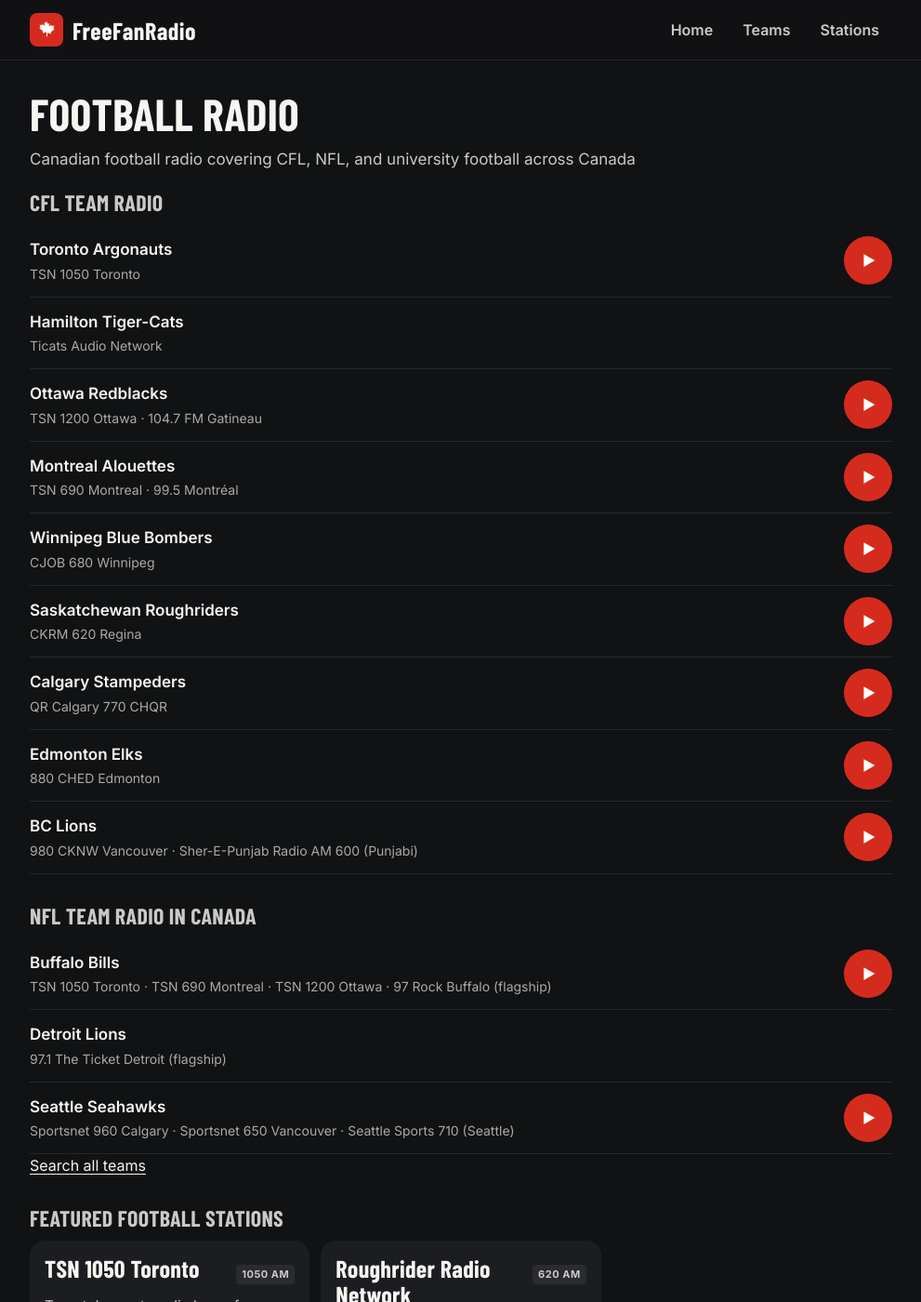
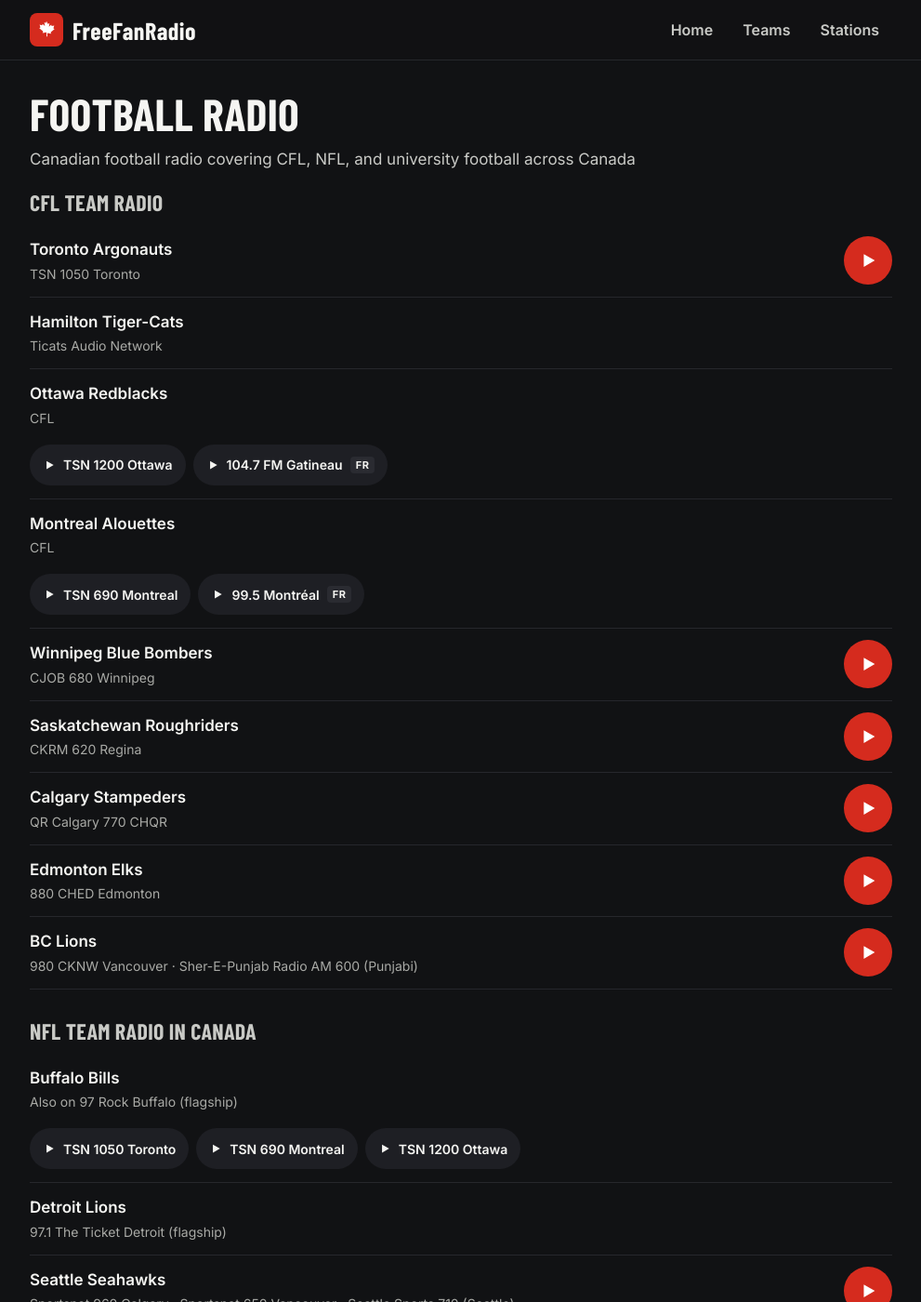
Before and after one commit to freefanradio/freefanradio.github.io, a Jekyll site: the page built from football.md, in a window 1280 px wide and 1400 px high. Shown: the whole window at 93% size, without its empty margins (144-1135 px from the left). Built offline with Jekyll 4.4.1, drawn with Linux system fonts in a browser that asks for light colours.

Commit message:
Let listeners pick the station for teams with several (EN/FR, multiple affiliates)
- Team rows (lists, search, home suggestions) show one Play button per
  station when a team has more than one, with an FR badge for French.
  Shared markup in _includes/team-row.html.
- "Your teams" and "Tonight" cards: big Play uses the listener's last pick
  for that team; station buttons below switch and show the active one.
- Pick is remembered per team (localStorage ffr_team_station) and used by
  next/previous, the resume screen and the car controls.
- FFR_TEAMS now lists French station ids ("fr").

Co-Authored-By: Claude Opus 5.5 <noreply@anthropic.com>
Claude-Session: https://claude.ai/code/session_01RptozEZ9fYTAHQtag6qFBT

```diff
--- a/_includes/stations-data.html
+++ b/_includes/stations-data.html
@@ -19,7 +19,8 @@ window.FFR_STATIONS = {
 window.FFR_TEAMS = {
 {%- for t in site.data.teams %}
   {%- assign ids = "" | split: "" -%}
-  {%- for s in t.stations -%}{%- if s.id -%}{%- assign ids = ids | push: s.id -%}{%- endif -%}{%- endfor %}
+  {%- assign fr = "" | split: "" -%}
+  {%- for s in t.stations -%}{%- if s.id -%}{%- assign ids = ids | push: s.id -%}{%- if s.lang == 'fr' -%}{%- assign fr = fr | push: s.id -%}{%- endif -%}{%- endif -%}{%- endfor %}
   {{ t.slug | jsonify }}: {
     "slug": {{ t.slug | jsonify }},
     "name": {{ t.name | jsonify }},
@@ -27,6 +28,7 @@ window.FFR_TEAMS = {
     "abbr": {{ t.abbr | jsonify }},
     "tsdb": {{ t.tsdb | jsonify }},
     "stations": {{ ids | jsonify }},
+    "fr": {{ fr | jsonify }},
     "page": {{ '/teams/' | append: t.slug | append: '/' | relative_url | jsonify }}
   }{% unless forloop.last %},{% endunless %}
 {%- endfor %}
--- a/_includes/team-list.html
+++ b/_includes/team-list.html
@@ -1,20 +1,7 @@
-{%- comment -%} Pass league="NHL" to list one league's teams: a link to each team page plus a one-tap Play button. {%- endcomment -%}
+{%- comment -%} Pass league="NHL" to list one league's teams (see team-row.html). {%- endcomment -%}
 {%- assign teams = site.data.teams | where: "league", include.league -%}
 <ul class="row-list">
-{%- for t in teams %}
-    {%- assign first_id = nil -%}
-    {%- for s in t.stations -%}{%- if s.id and first_id == nil -%}{%- assign first_id = s.id -%}{%- endif -%}{%- endfor %}
-    <li data-search="{{ t.name | downcase }} {{ t.city | downcase }} {{ t.aka | join: ' ' | downcase }}">
-        <a class="row-main" href="{{ '/teams/' | append: t.slug | append: '/' | relative_url }}">
-            <span class="row-title">{{ t.name }}</span>
-            <span class="row-sub">{% for s in t.stations %}{% if s.id %}{% assign st = site.stations | where: "station_id", s.id | first %}{{ st.title }}{% else %}{{ s.name }}{% endif %}{% unless forloop.last %} · {% endunless %}{% endfor %}</span>
-        </a>
-        {%- if first_id %}
-        <button type="button" class="play-circle play-station-btn" data-station-id="{{ first_id }}" data-team="{{ t.slug }}" aria-label="Play {{ t.name }}">
-            <svg class="i-play" width="22" height="22" viewBox="0 0 24 24" aria-hidden="true"><path fill="currentColor" d="M7 4.5v15l13-7.5z"/></svg>
-            <svg class="i-pause" width="22" height="22" viewBox="0 0 24 24" aria-hidden="true"><path fill="currentColor" d="M6 4h4v16H6zM14 4h4v16h-4z"/></svg>
-        </button>
-        {%- endif %}
-    </li>
+{%- for team_item in teams %}
+    {% include team-row.html t=team_item %}
 {%- endfor %}
 </ul>
--- /dev/null
+++ b/_includes/team-row.html
@@ -0,0 +1,32 @@
+{%- comment -%} One team row: link to its page, then one Play button, or a station picker when it has several stations. Pass t (a team from teams.yml). {%- endcomment -%}
+{%- assign t = include.t -%}
+{%- assign playable = "" | split: "" -%}
+{%- assign others = "" | split: "" -%}
+{%- for s in t.stations -%}{%- if s.id -%}{%- assign playable = playable | push: s -%}{%- else -%}{%- assign others = others | push: s.name -%}{%- endif -%}{%- endfor -%}
+<li data-search="{{ t.name | downcase }} {{ t.city | downcase }} {{ t.aka | join: ' ' | downcase }}">
+    <a class="row-main" href="{{ '/teams/' | append: t.slug | append: '/' | relative_url }}">
+        <span class="row-title">{{ t.name }}</span>
+        {%- if playable.size == 1 -%}
+        {%- assign st = site.stations | where: "station_id", playable[0].id | first %}
+        <span class="row-sub">{{ st.title }}{% if others.size > 0 %} · {{ others | join: ' · ' }}{% endif %}</span>
+        {%- elsif playable.size == 0 %}
+        <span class="row-sub">{{ others | join: ' · ' }}</span>
+        {%- elsif others.size > 0 %}
+        <span class="row-sub">Also on {{ others | join: ' · ' }}</span>
+        {%- else %}
+        <span class="row-sub">{{ t.league }}</span>
+        {%- endif %}
+    </a>
+    {%- if playable.size > 1 %}
+    <div class="station-switch" role="group" aria-label="Choose a station for {{ t.name }}">
+        {%- for s in playable -%}{%- assign st = site.stations | where: "station_id", s.id | first %}
+        <button type="button" class="chip play-station-btn" data-station-id="{{ s.id }}" data-team="{{ t.slug }}"><svg class="i-play" width="14" height="14" viewBox="0 0 24 24" aria-hidden="true"><path fill="currentColor" d="M7 4.5v15l13-7.5z"/></svg>{{ st.title }}{% if s.lang == 'fr' %} <span class="badge">FR</span>{% endif %}</button>
+        {%- endfor %}
+    </div>
+    {%- elsif playable.size == 1 %}
+    <button type="button" class="play-circle play-station-btn" data-station-id="{{ playable[0].id }}" data-team="{{ t.slug }}" aria-label="Play {{ t.name }}">
+        <svg class="i-play" width="22" height="22" viewBox="0 0 24 24" aria-hidden="true"><path fill="currentColor" d="M7 4.5v15l13-7.5z"/></svg>
+        <svg class="i-pause" width="22" height="22" viewBox="0 0 24 24" aria-hidden="true"><path fill="currentColor" d="M6 4h4v16H6zM14 4h4v16h-4z"/></svg>
+    </button>
+    {%- endif %}
+</li>
--- a/assets/css/main.css
+++ b/assets/css/main.css
@@ -188,6 +188,16 @@ code { background: var(--surface-2); padding: 2px 6px; border-radius: 4px; }
 .row-list .play-circle { width: 52px; height: 52px; }
 .row-list .play-circle svg { width: 22px; height: 22px; }
 
+/* Station picker for teams with several stations (e.g. English + French) */
+.row-list li:has(.station-switch) { flex-wrap: wrap; }
+.station-switch { display: flex; flex-wrap: wrap; gap: 8px; flex-basis: 100%; }
+.row-list .station-switch { padding-bottom: 6px; }
+.team-card:has(.station-switch) { flex-wrap: wrap; }
+.station-switch .chip { min-height: 44px; padding: 0 14px; font-size: 14px; }
+.station-switch .chip .badge { background: var(--surface-3); color: var(--text); }
+.station-switch .chip.is-playing { background: var(--text); color: var(--bg); }
+.station-switch .chip.is-playing .badge { background: var(--bg); color: var(--text); }
+
 /* Team search */
 .search-box {
     display: flex; align-items: center; gap: 10px; min-height: 56px; padding: 0 16px; border-radius: var(--radius);
--- a/assets/js/main.js
+++ b/assets/js/main.js
@@ -69,10 +69,33 @@
         store.set(TEAMS_KEY, list);
     }
 
+    // A team's stations we can play; the listener's last pick for that team comes first
+    const PREF_KEY = 'ffr_team_station';
+    const playableOf = (slug) => { const t = team(slug); return t ? t.stations.filter(id => station(id)) : []; };
     const firstStationOf = (slug) => {
+        const ids = playableOf(slug);
+        const pref = (store.get(PREF_KEY, {}) || {})[slug];
+        return ids.includes(pref) ? pref : (ids[0] || null);
+    };
+    function rememberStation(slug, id) {
+        if (!slug || !playableOf(slug).includes(id)) return;
+        const prefs = store.get(PREF_KEY, {}) || {};
+        prefs[slug] = id;
+        store.set(PREF_KEY, prefs);
+    }
+    // One button per station, shown when a team has more than one (e.g. English + French)
+    function stationChips(slug) {
         const t = team(slug);
-        return t && t.stations.find(id => station(id)) || null;
-    };
+        const ids = playableOf(slug);
+        if (!t || ids.length < 2) return '';
+        const fr = t.fr || [];
+        return '<div class="station-switch" role="group" aria-label="Choose a station for ' + escapeHtml(t.name) + '">' +
+            ids.map(id => '<button type="button" class="chip play-station-btn" data-station-id="' + escapeHtml(id) + '" data-team="' + escapeHtml(slug) + '">' +
+                '<svg class="i-play" width="14" height="14" viewBox="0 0 24 24" aria-hidden="true"><path fill="currentColor" d="M7 4.5v15l13-7.5z"/></svg>' +
+                escapeHtml(station(id).name) + (fr.includes(id) ? ' <span class="badge">FR</span>' : '') + '</button>').join('') +
+            '</div>';
+    }
+    window.FFR = { firstStationOf, stationChips };
 
     // ---------- Small UI helpers ----------
     const $ = (sel, root) => (root || document).querySelector(sel);
@@ -147,6 +170,7 @@
             if (!s) return;
             this.stationId = id;
             this.teamSlug = team(teamSlug) ? teamSlug : null;
+            rememberStation(this.teamSlug, id);
             store.set(LAST_KEY, { id, team: this.teamSlug });
             pushRecent(id);
             this.start();
@@ -402,6 +426,7 @@
                     (s ? '<button type="button" class="play-circle play-station-btn" data-station-id="' + escapeHtml(id) +
                         '" data-team="' + escapeHtml(slug) + '" aria-label="Play ' + escapeHtml(t.name) + '">' +
                         ICON_PLAY.replace(/22/g, '30') + ICON_PAUSE.replace(/22/g, '28') + '</button>' : '') +
+                    stationChips(slug) +
                     '</div>';
             }).join('');
             const empty = $('[data-my-teams-empty]');
--- a/assets/js/scores.js
+++ b/assets/js/scores.js
@@ -194,7 +194,8 @@
     const stationName = (id) => (window.FFR_STATIONS && window.FFR_STATIONS[id] && window.FFR_STATIONS[id].name) || '';
 
     function gameCard(t, g) {
-        const sid = (t.stations || [])[0];
+        const sid = window.FFR ? window.FFR.firstStationOf(t.slug) : (t.stations || [])[0];
+        const chips = window.FFR ? window.FFR.stationChips(t.slug) : '';
         const scored = hasScore(g);
         const line = (side, dim) => '<div class="game-line' + (dim ? ' dim' : '') + '"><span>' + esc(side.name) + '</span>' +
             (scored ? '<span class="score">' + esc(side.score) + '</span>' : '') + '</div>';
@@ -205,7 +206,7 @@
             (sid ? '<button type="button" class="play-circle play-station-btn" data-station-id="' + esc(sid) + '" data-team="' + esc(t.slug) +
                 '" aria-label="Play ' + esc(t.name) + '">' + ICON_PLAY + ICON_PAUSE + '</button>' : '') +
             '</div>' +
-            (sid ? '<span class="game-sub">' + esc(stationName(sid)) + '</span>' : '<span class="game-sub">No live stream on FreeFanRadio yet</span>') +
+            (chips || (sid ? '<span class="game-sub">' + esc(stationName(sid)) + '</span>' : '<span class="game-sub">No live stream on FreeFanRadio yet</span>')) +
             '</div>';
     }
 
```
Also changed, not shown: index.html (+3 -13 lines).
